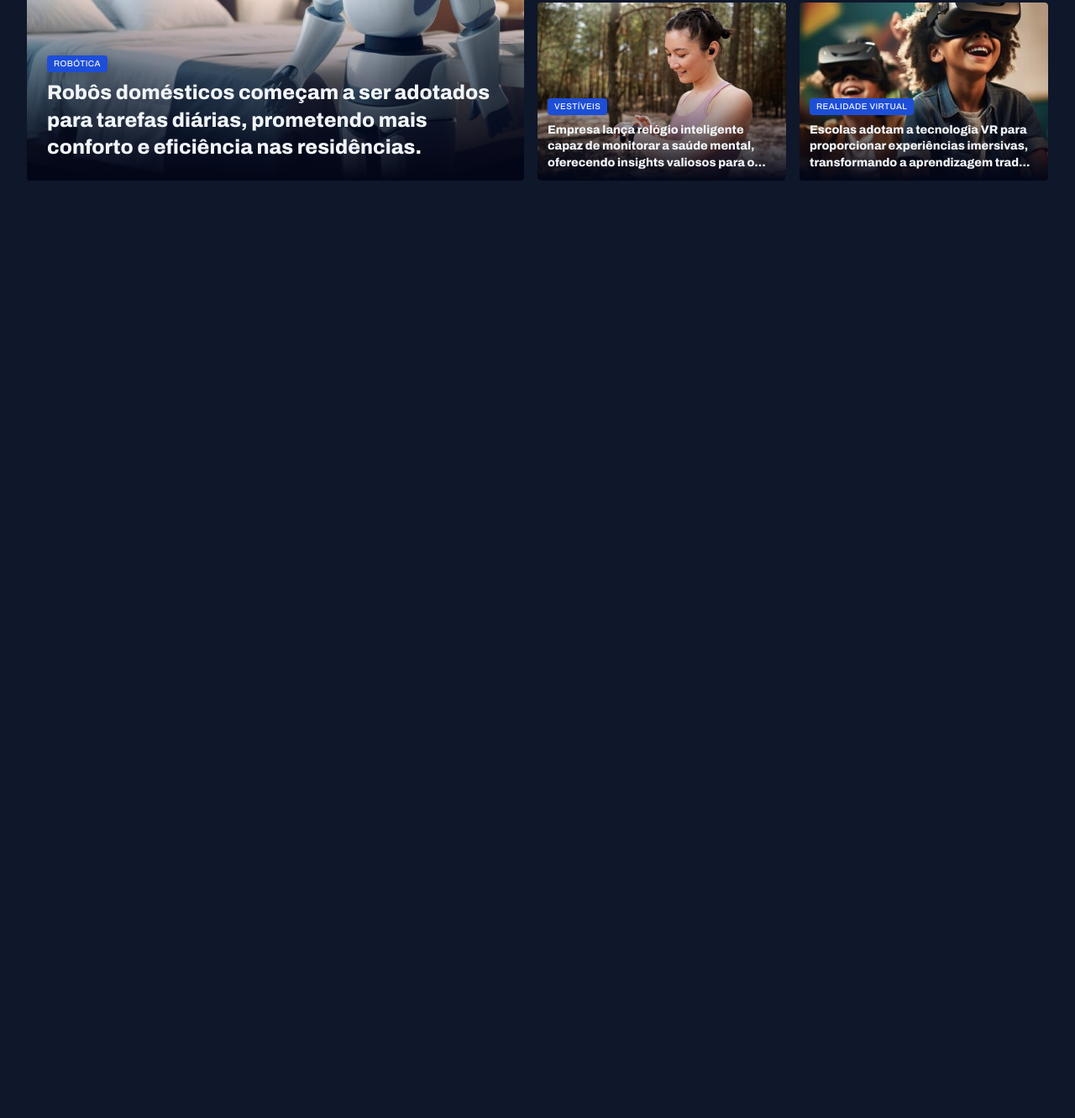
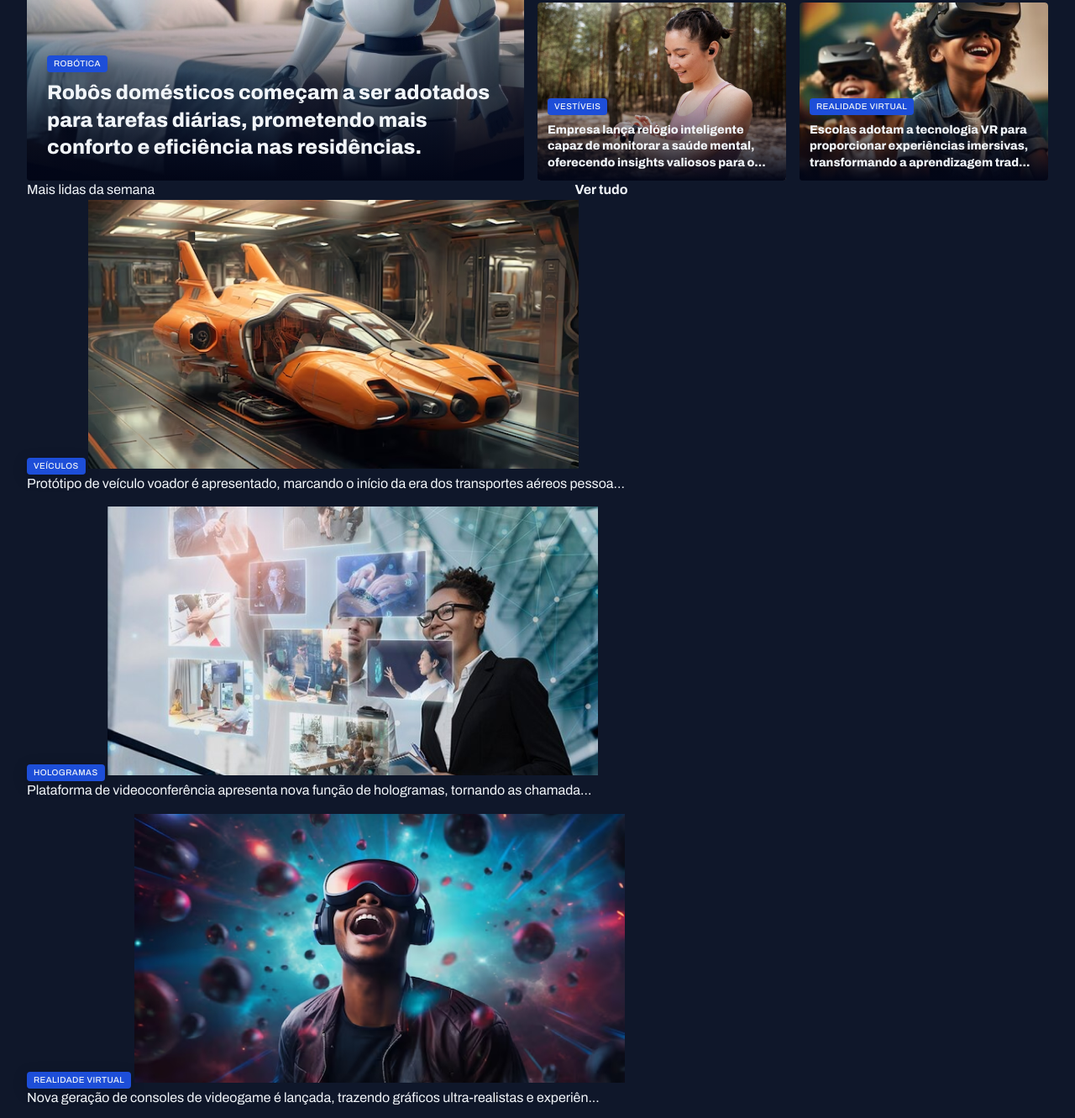
Before and after one commit to Megelado/projeto-portal-de-noticias, a plain HTML site: page index.html in a window 1280 px wide. Shown: the part 389-1720 px from the top of the page at 84% size. Before the commit the page ends 800 px from the top, so only its background shows below. Drawn offline with Linux system fonts and the light colour scheme.

Commit message:
estruturando a sessão mais lidas da semana

```diff
--- a/index.html
+++ b/index.html
@@ -75,6 +75,37 @@
         </figure>
       </div >
     </section>
+    <section id="weekly">
+      <header class="grid grid-flow-col">
+        <h3>Mais lidas da semana</h3>
+        <a href="#" class="grid grid-flow-col">
+          <strong>Ver tudo</strong>
+          <span></span>
+        </a>
+      </header>
+      <div class="grid gap-16">
+        <figure>
+          <span class="content-tag">veículos</span>
+          <img src="assets/images/Image 06.png" alt="">
+          <p>Protótipo de veículo voador é apresentado, marcando o início da era dos transportes aéreos pessoa...</p>
+        </figure>
+        <figure>
+          <span class="content-tag">hologramas</span>
+          <img src="assets/images/Image 07.png" alt="">
+          <p>Plataforma de videoconferência apresenta nova função de hologramas, tornando as chamada...</p>
+        </figure>
+        <figure>
+          <span class="content-tag">Realidade virtual</span>
+          <img src="assets/images/Image 08.png" alt="">
+          <p>Nova geração de consoles de videogame é lançada, trazendo gráficos ultra-realistas e experiên...</p>
+        </figure>
+        <figure>
+          <span class="content-tag">Internet</span>
+          <img src="assets/images/Image 09.png" alt="">
+          <p>Projeto busca oferecer internet de alta velocidade em áreas remotas através de satélites.</p>
+        </figure>
+      </div>
+    </section>
   </main>
 </body>
 </html>
```
